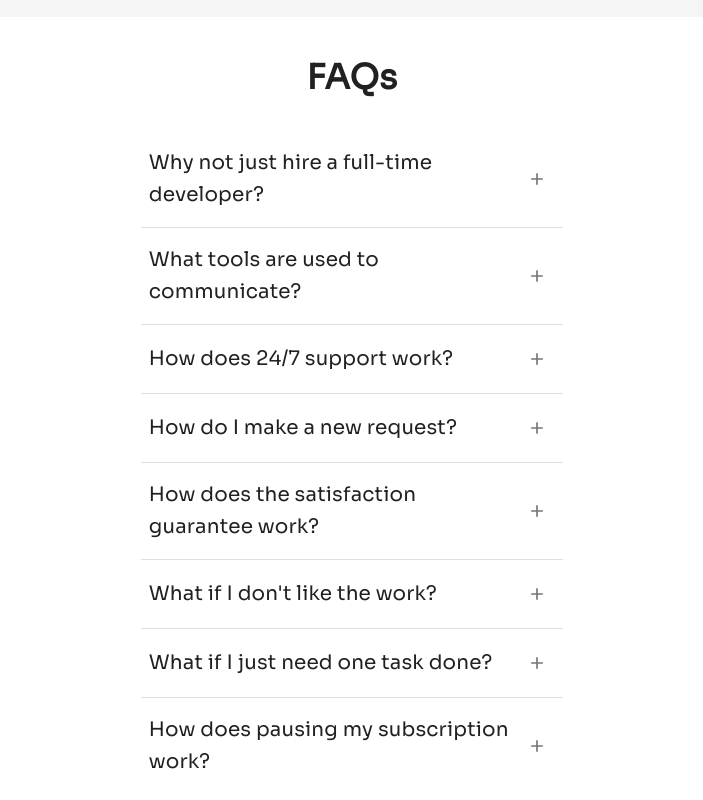
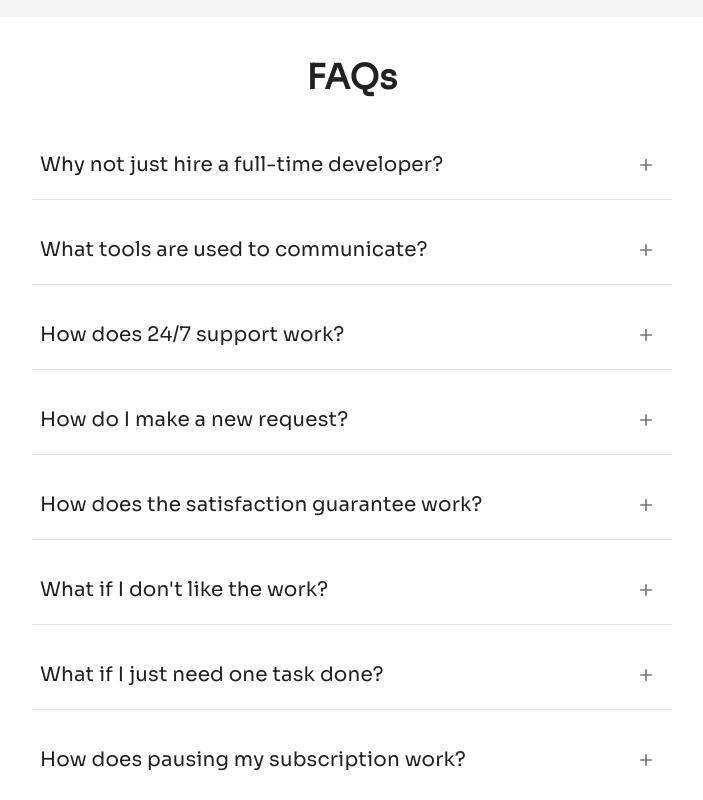
Before and after one commit to spars57/bytestudios, a React (Vite) app: page / in a window 1280 px wide. Shown: the part 2820-3620 px from the top of the page, without its empty margins (288-991 px from the left). Built offline with nearby package versions, Linux system fonts and the light colour scheme.

Commit message:
align FAQs

```diff
--- a/src/App.tsx
+++ b/src/App.tsx
@@ -475,58 +475,69 @@ function App() {
           FAQs
         </Typography>
       </Box>
-      <Box mt={4} display="flex" width="100%" justifyContent={"center"}>
-        <Box width="33%">
+      <Grid container justifyContent={"center"} mt={4}>
+        <Grid item sm={0} md={3}></Grid>
+        <Grid item sm={12} md={6}>
+          <Grid container spacing={2}>
+            <Grid item md={12} sm={12}>
               <FrequentlyAskedQuestion
                 question="Why not just hire a full-time developer?"
                 response={
                   <>
                     Hiring a full-time senior developer can be very expensive,
-                typically above $120,000 yearly plus benefits. Additionally, it
-                is very hard to find available developers nowadays, and
+                    typically above $120,000 yearly plus benefits. Additionally,
+                    it is very hard to find available developers nowadays, and
                     sometimes you might not have enough work for them.
                     <br />
                     <br />
-                By choosing us, you will have the flexibility to only pay when
-                you need our services, reducing unnecessary costs associated
-                with idle engineers.
+                    By choosing us, you will have the flexibility to only pay
+                    when you need our services, reducing unnecessary costs
+                    associated with idle engineers.
                   </>
                 }
               />
               <Divider />
+            </Grid>
+            <Grid item md={12} sm={12}>
               <FrequentlyAskedQuestion
                 question="What tools are used to communicate?"
                 response="The main tools we use are Microsoft Teams and Jira. Microsoft Teams will be used for communication with our founder, who can answer any questions you have about what's going on, or how things work. Jira will be used for all the task management."
               />
               <Divider />
+            </Grid>
+            <Grid item md={12} sm={12}>
               <FrequentlyAskedQuestion
                 question="How does 24/7 support work?"
                 response="You can reach out to our team, including our founder, directly through Slack, Teams, or whatever communication tool you prefer. All of us are developers and we're here to help with any questions you have about the project's status, what's going on, or anything else. If you'd like, we can also set up a call to discuss things in more detail."
               />
-
               <Divider />
+            </Grid>
+            <Grid item md={12} sm={12}>
               <FrequentlyAskedQuestion
                 question="How do I make a new request?"
                 response={
                   <>
                     By creating a new issue on Jira, and attaching any relevant
-                links or documents. Videos, Figma links, Google Docs - anything.
+                    links or documents. Videos, Figma links, Google Docs -
+                    anything.
                     <br />
                     <br />
-                We'll let you know if we have any questions or concerns through
-                Microsoft Teams.
+                    We'll let you know if we have any questions or concerns
+                    through Microsoft Teams.
                   </>
                 }
               />
               <Divider />
+            </Grid>
+            <Grid item md={12} sm={12}>
               <FrequentlyAskedQuestion
                 question="How does the satisfaction guarantee work?"
                 response={
                   <>
-                If within the first month, you're not happy with our service and
-                work, you can let us know over Microsoft Teams you'd like to
-                issue a refund, and we'll close your account, and return your
-                money in full.
+                    If within the first month, you're not happy with our service
+                    and work, you can let us know over Microsoft Teams you'd
+                    like to issue a refund, and we'll close your account, and
+                    return your money in full.
                     <br />
                     <br />
                     Please note this only applies to the first billing cycle.
@@ -534,24 +545,30 @@ function App() {
                 }
               />
               <Divider />
+            </Grid>
+            <Grid item md={12} sm={12}>
               <FrequentlyAskedQuestion
                 question="What if I don't like the work?"
                 response="Don't worry! We will revise the work until you're completely satisfied"
               />
               <Divider />
+            </Grid>
+            <Grid item md={12} sm={12}>
               <FrequentlyAskedQuestion
                 question="What if I just need one task done?"
                 response="You can pause your subscription once the work is complete, and save the remainder of your subscription for the future when you have some more work."
               />
               <Divider />
+            </Grid>
+            <Grid item md={12} sm={12}>
               <FrequentlyAskedQuestion
                 question="How does pausing my subscription work?"
                 response={
                   <>
-                If you don't have enough work to fill an entire month, you can
-                pause once your tasks are completed. However many days are left
-                in your billing cycle can be used once you resume the
-                subscription.
+                    If you don't have enough work to fill an entire month, you
+                    can pause once your tasks are completed. However many days
+                    are left in your billing cycle can be used once you resume
+                    the subscription.
                     <br />
                     <br />
                     Billing cycles are 31 days. If you pause on day 10, you will
@@ -559,8 +576,12 @@ function App() {
                   </>
                 }
               />
-        </Box>
-      </Box>
+            </Grid>
+          </Grid>
+        </Grid>
+        <Grid item sm={0} md={3}></Grid>
+      </Grid>
+
       {/*Footer*/}
       <Box
         mt={20}
```
Lines whose indentation alone changed are shown as unchanged.
